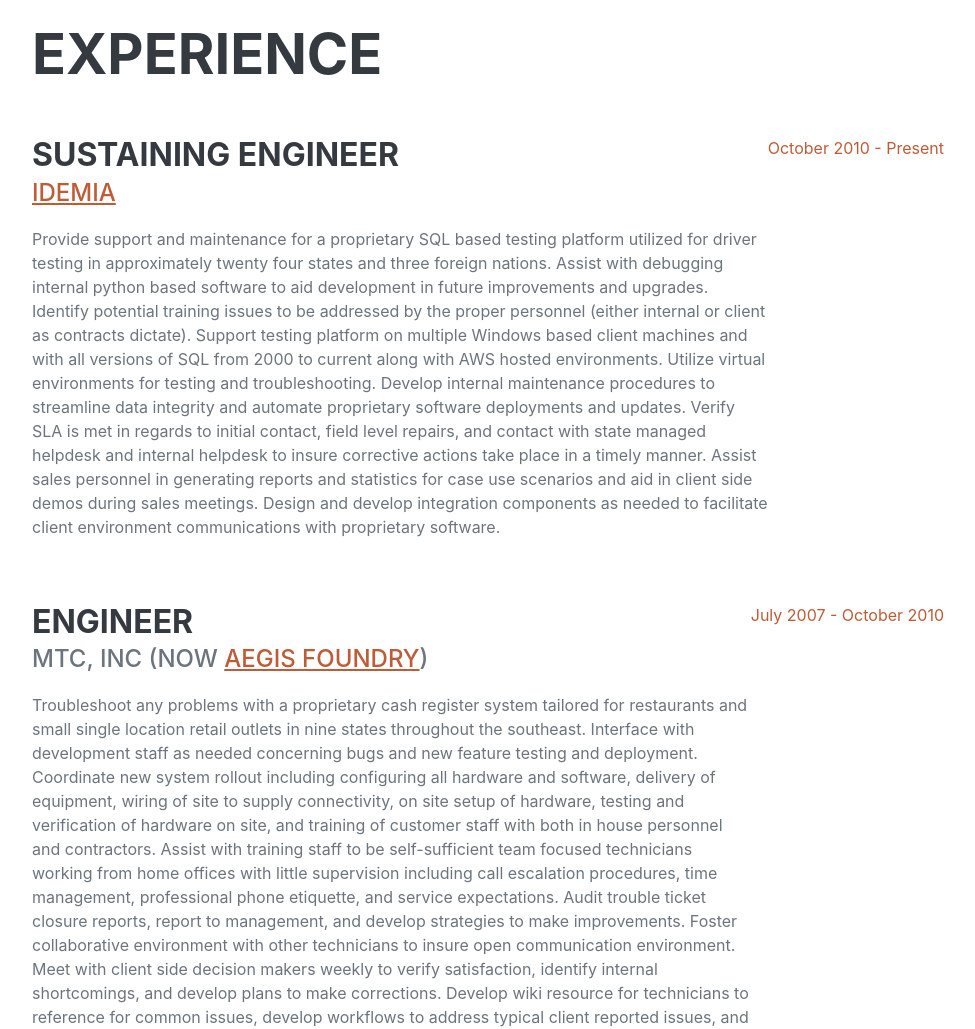
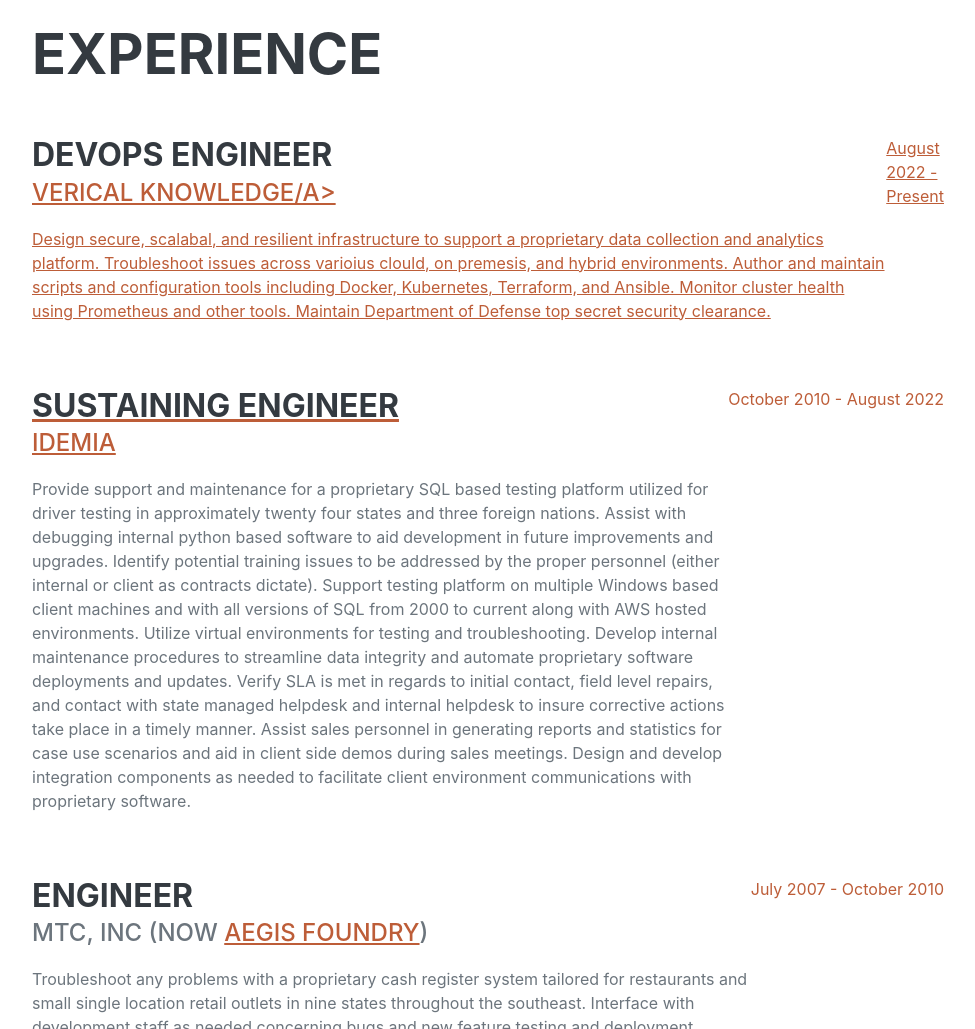
Before and after one commit to jbarnhill/resume, a plain HTML site: page index.html in a window 1280 px wide. Shown: the part 860-1889 px from the top of the page, without its empty margins (288-1263 px from the left). Drawn offline with nearby package versions, Linux system fonts and the light colour scheme; a web font is replaced by a local one.

Commit message:
adding vk

```diff
--- a/index.html
+++ b/index.html
@@ -66,11 +66,19 @@
                     <h2 class="mb-5">Experience</h2>
                     <div class="d-flex flex-column flex-md-row justify-content-between mb-5">
                         <div class="flex-grow-1">
+                            <h3 class="mb-0">DevOps Engineer</h3>
+                            <div class="subheading mb-3"><a href="https://www.vk.ai/">Verical Knowledge/a></div>
+                            <p>Design secure, scalabal, and resilient infrastructure to support a proprietary data collection and analytics platform. Troubleshoot issues across varioius clould, on premesis, and hybrid environments. Author and maintain scripts and configuration tools including Docker, Kubernetes, Terraform, and Ansible. Monitor cluster health using Prometheus and other tools. Maintain Department of Defense top secret security clearance.</p>
+                        </div>
+                        <div class="flex-shrink-0"><span class="text-primary">August 2022 - Present</span></div>
+                    </div>
+                    <div class="d-flex flex-column flex-md-row justify-content-between mb-5">
+                        <div class="flex-grow-1">
                             <h3 class="mb-0">Sustaining Engineer</h3>
                             <div class="subheading mb-3"><a href="https://www.idemia.com/">Idemia</a></div>
                             <p>Provide support and maintenance for a proprietary SQL based testing platform utilized for driver testing in approximately twenty four states and three foreign nations. Assist with debugging internal python based software to aid development in future improvements and upgrades. Identify potential training issues to be addressed by the proper personnel (either internal or client as contracts dictate). Support testing platform on multiple Windows based client machines and with all versions of SQL from 2000 to current along with AWS hosted environments. Utilize virtual environments for testing and troubleshooting. Develop internal maintenance procedures to streamline data integrity and automate proprietary software deployments and updates. Verify SLA is met in regards to initial contact, field level repairs, and contact with state managed helpdesk and internal helpdesk to insure corrective actions take place in a timely manner. Assist sales personnel in generating reports and statistics for case use scenarios and aid in client side demos during sales meetings. Design and develop integration components as needed to facilitate client environment communications with proprietary software.</p>
                         </div>
-                        <div class="flex-shrink-0"><span class="text-primary">October 2010 - Present</span></div>
+                        <div class="flex-shrink-0"><span class="text-primary">October 2010 - August 2022</span></div>
                     </div>
                     <div class="d-flex flex-column flex-md-row justify-content-between mb-5">
                         <div class="flex-grow-1">
```
